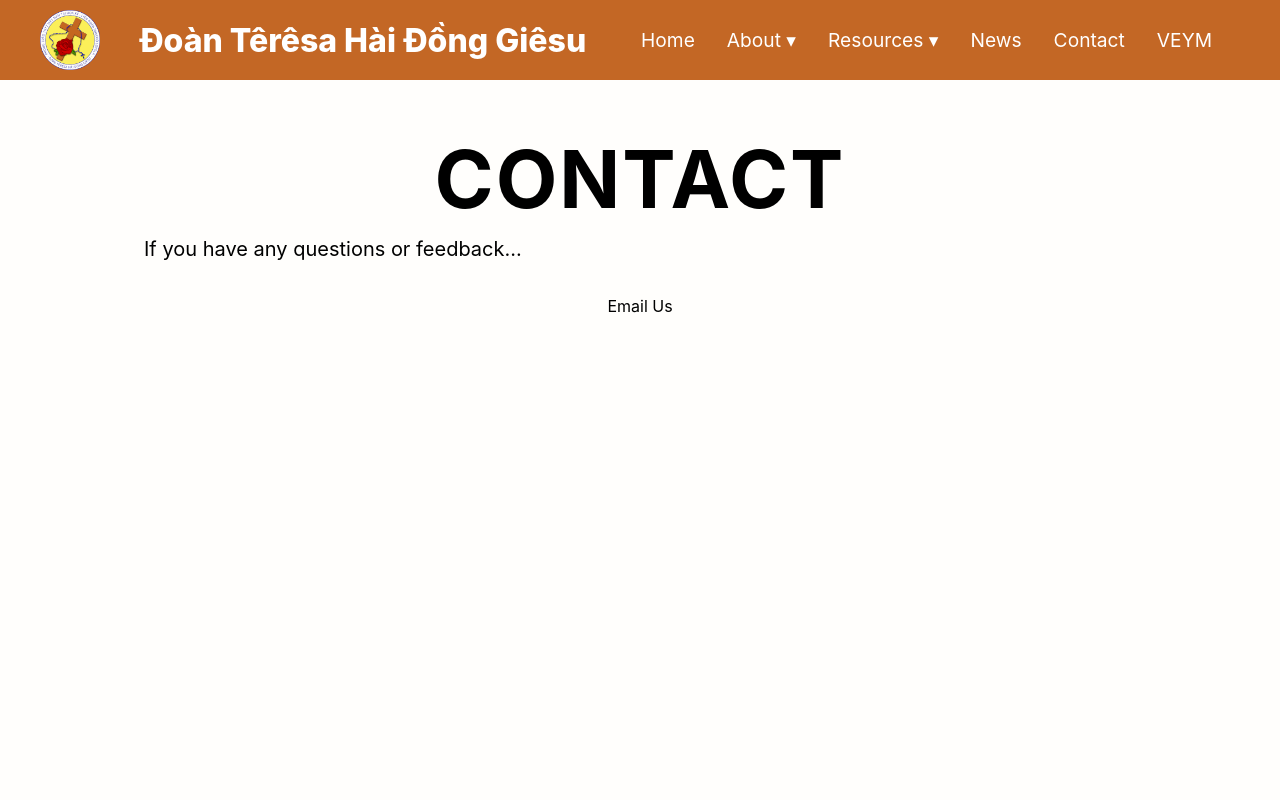
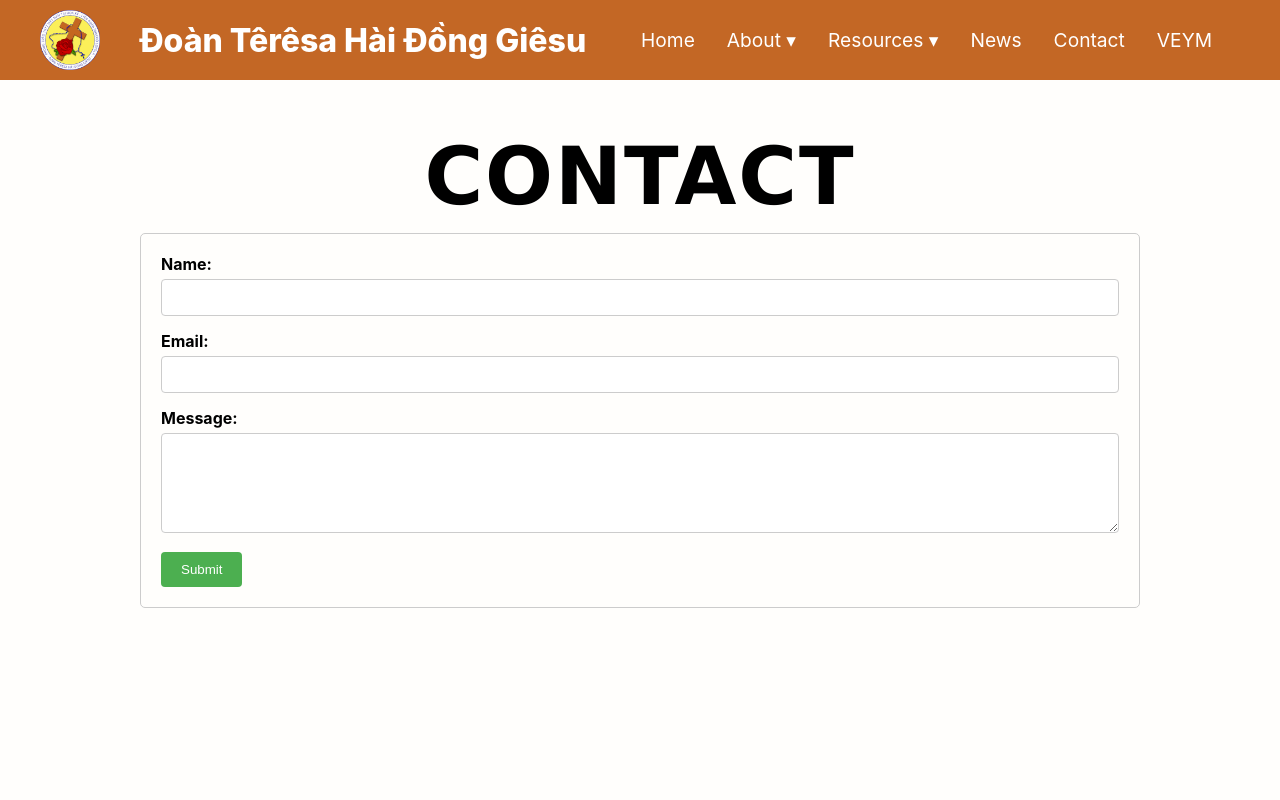
Before and after one commit to mmdinh253/thd-official-website, a React (Create React App) app: page /contact in a window 1280 px wide. Shown: the top 800 px of the page. Built offline with nearby package versions, Linux system fonts and the light colour scheme.

Commit message:
contact page

```diff
--- a/src/App.css
+++ b/src/App.css
@@ -71,6 +71,7 @@ html, body, #root {
   letter-spacing: 2px;
   padding: 10px 20px;
   border-radius: 8px;
+  font-family:'Lucida Sans', 'Lucida Sans Regular', 'Lucida Grande', 'Lucida Sans Unicode', Geneva, Verdana, sans-serif;
 }
 
 h1 {
--- /dev/null
+++ b/src/components/ContactForm.css
@@ -0,0 +1,56 @@
+.contact-form-container {
+    width: 1000px;
+    margin: 0 auto;
+    padding: 20px;
+    border: 1px solid #ccc;
+    border-radius: 5px;
+}
+
+
+.contact-form h2 {
+    text-align: center;
+    margin-bottom: 20px;
+}
+
+
+.form-group {
+    margin-bottom: 15px;
+}
+
+
+.form-group label {
+    display: block;
+    font-weight: bold;
+    margin-bottom: 5px;
+}
+
+
+.form-group input,
+.form-group textarea {
+    width: 100%;
+    padding: 10px;
+    border: 1px solid #ccc;
+    border-radius: 4px;
+    box-sizing: border-box;
+}
+
+
+.form-group textarea {
+    resize: vertical;
+    min-height: 100px;
+}
+
+
+button[type="submit"] {
+    background-color: #4CAF50;
+    color: white;
+    padding: 10px 20px;
+    border: none;
+    border-radius: 4px;
+    cursor: pointer;
+}
+
+
+button[type="submit"]:hover {
+    background-color: #45a049;
+}
--- a/src/components/profile.css
+++ b/src/components/profile.css
@@ -1,26 +1,12 @@
 /* Container for profile cards */
 .profile-container {
-    display: grid;
-    grid-template-columns: repeat(3, 1fr);
+    display: flex;
     justify-content: center; /* Centers the cards */
     text-align: center;
     gap: 20px; /* Adds spacing between cards */
     margin-top: 20px;
 }
 
-.profile-container.btv {
-    grid-template-columns: repeat(3, 1fr); /* First row has 3 */
-}
-
-.profile-container.btv .profile-card:nth-child(4),
-.profile-container.btv .profile-card:nth-child(5) {
-    justify-self: center; /* Centers them in the second row */
-}
-
-/* Ensure Nganh Truong section remains unaffected */
-.profile-container.nganh-truong {
-    grid-template-columns: repeat(4, 1fr); /* Keeps normal layout */
-}
 
 h1 {
     color: #000;
@@ -38,6 +24,7 @@ h1 {
     transition: transform 0.3s ease-in-out;
 }
 
+
 .profile-card:hover {
     transform: scale(1.05); /* Subtle zoom effect on hover */
 }
@@ -54,7 +41,7 @@ h1 {
     margin: 0 auto 10px;
     border-radius: 50%; /* Makes image circular */
     object-fit: cover; /* Ensures image fits properly */
-    border: 1px solid #FF0000; /* Blue border */
+    /* border: 1px solid #FF0000; /* red border */
     box-shadow: 0 4px 6px rgba(0, 0, 0, 0.2); /* Slight shadow for depth */
 }
 
--- a/src/pages/contact.js
+++ b/src/pages/contact.js
@@ -1,15 +1,68 @@
-import React from "react";
+import React, { useState } from "react";
+import "../components/ContactForm.css";
 
 const Contact = () => {
+    const [name, setName] = useState('');
+    const [email, setEmail] = useState('');
+    const [message, setMessage] = useState('');
+
+    const handleSubmit = (e) => {
+        e.preventDefault();
+        const recipient = "mmdinh253@gmail.com";
+        const subject = encodeURIComponent(`Message from ${name}`);
+        const body = encodeURIComponent(`Name: ${name}\nEmail: ${email}\n\nMessage:\n${message}`);
+
+        window.location.href = `mailto:${recipient}?subject=${subject}&body=${body}`;
+
+        console.log('Form submitted:', { name, email, message });
+        setName('');
+        setEmail('');
+        setMessage('');
+    }
+
     return (
         <div className="page-container">
             <div className="subtitle">
                 <h1>Contact</h1>
             </div>
-            <div className="description">
-                <p> If you have any questions or feedback... </p>
+
+            <div className="contact-form-container"> {/* ADDED THIS CONTAINER */}
+                <form onSubmit={handleSubmit} className="contact-form">
+                    <div className="form-group">
+                        <label htmlFor="name">Name:</label>
+                        <input
+                            type="text"
+                            id="name"
+                            value={name}
+                            onChange={(e) => setName(e.target.value)}
+                            required
+                        />
+                    </div>
+
+                    <div className="form-group">
+                        <label htmlFor="email">Email:</label>
+                        <input
+                            type="email"
+                            id="email"
+                            value={email}
+                            onChange={(e) => setEmail(e.target.value)} // FIXED HERE
+                            required
+                        />
+                    </div>
+
+                    <div className="form-group">
+                        <label htmlFor="message">Message:</label>
+                        <textarea
+                            id="message"
+                            value={message}
+                            onChange={(e) => setMessage(e.target.value)}
+                            required
+                        ></textarea>
+                    </div>
+
+                    <button type="submit">Submit</button>
+                </form>
             </div>
-            <a href='mailto:mmdinh253@gmail.com'>Email Us</a>
         </div>
     );
 };
--- a/src/pages/team.js
+++ b/src/pages/team.js
@@ -2,6 +2,12 @@ import React from "react";
 import "../components/profile.css";
 
 const Team = () => {
+    const cha = {
+        name: "Cha Đaminh Nguyễn Anh Tuấn",
+        position_vietnamese: "Cha Tuyên Úy",
+        img: "/images/chatuan.jpg"
+    };
+
     const btv = [
         { name: "Tr. Vien", position_english: "Chapter President", position_vietnamese: "Đoàn Trưởng", img: "/images/vienhua.jpg" },
         { name: "Tr. Bao Huong", position_english: "Chapter Vice President of Administrative Affairs", position_vietnamese: "Phó Quản Trị", img: "/images/bhdoan.jpg" },
@@ -13,17 +19,29 @@ const Team = () => {
     const nganhTruong = [
         { name: "Tr. Uyen", position_english: "Division Leader Seedling Specialist", position_vietnamese: "Ngành Trưởng Ấu Nhi", img: "/images/uyendao.jpg" },
         { name: "Tr. Bao Ngan", position_english: "Division Leader Search Specialist", position_vietnamese: "Ngành Trưởng Thiếu Nhi", img: "/images/bndoan.jpg" },
-        { name: "Tr. Michael", position_english: "Ngành Trưởng Nghĩa Sĩ - Division Leader Companion Specialist", position_vietnamese: "", img: "/images/portrait.jpeg" },
-        { name: "Tr. An", position_english: "Ngành Trưởng Hiệp Sĩ - Division Leader Knights of the Eucharist Specialist", position_vietnamese: "", img: "/images/antran.jpg" },
+        { name: "Tr. Michael", position_english: "Division Leader Companion Specialist", position_vietnamese: "Ngành Trưởng Nghĩa Sĩ", img: "/images/portrait.jpeg" },
+        { name: "Tr. An", position_english: "Division Leader Knights of the Eucharist Specialist", position_vietnamese: "Ngành Trưởng Hiệp Sĩ", img: "/images/antran.jpg" },
     ]
 
     return (
         <div className="page-container">
             <div className="subtitle">
-                Meet the Team
+                Meet the Team - Ban Chấp Hành
             </div>
-            <h1>Ban Thuong Vu</h1>
-            <div className="profile-container btv">
+            <div className="profile-container">
+                    <div className="profile-card">
+                    <div className="card-header">
+                        <img
+                            className="card-avatar"
+                            src={cha.img}
+                            alt={`${cha.img}'s avatar`}
+                        />
+                        <h1 className="card-fullname">{cha.name}</h1>
+                        <h2 className="card-position-vietnamese">{cha.position_vietnamese}</h2>
+                    </div>
+                </div>
+            </div>
+            <div className="profile-container">
                 {btv.map((btv, index) => (
                     <div className="profile-card" key={index}>
                         <div className="card-header">
@@ -39,7 +57,7 @@ const Team = () => {
                     </div>
                 ))}
             </div>
-            <div className="profile-container nganh-truong">
+            <div className="profile-container">
                 {nganhTruong.map((nganhTruong, index) => (
                     <div className="profile-card" key={index}>
                         <div className="card-header">
```
Also changed, not shown: 1 other file (tests, documents, lock files or other folders).
